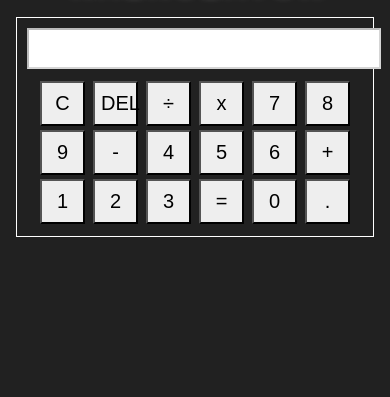
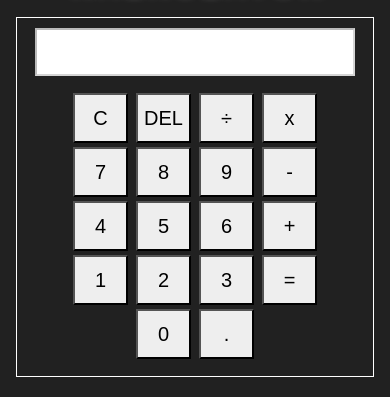
Before and after one commit to jhonvnbb/kalkulator.github.io, a plain HTML site: page index.html in a window 390 px wide. Shown: the part 87-484 px from the top of the page. Drawn offline with Linux system fonts and the light colour scheme.

Commit message:
resp commit

```diff
--- a/styles.css
+++ b/styles.css
@@ -37,7 +37,7 @@ body {
     padding: 7px;
     width: 90%;
     background-color: #ffffff;
-    color: red;
+    color: #000000;
     font-size: 25px;
     margin-bottom: 10px;
 }
@@ -59,13 +59,19 @@ body {
     }
 
     .display {
-        width: 100%;
-        font-size: 20px;
+        height: 30px;
+        font-size: 30px;
+    }
+    .buttons{
+        width: 85%;
+        text-align: center;
+        margin: 5px auto;
     }
 
     .buttons button {
-        width: 45px;
-        height: 45px;
+        width: 55px;
+        /* margin: 10px; */
+        height: 50px;
         font-size: 20px;
     }
 }
```
